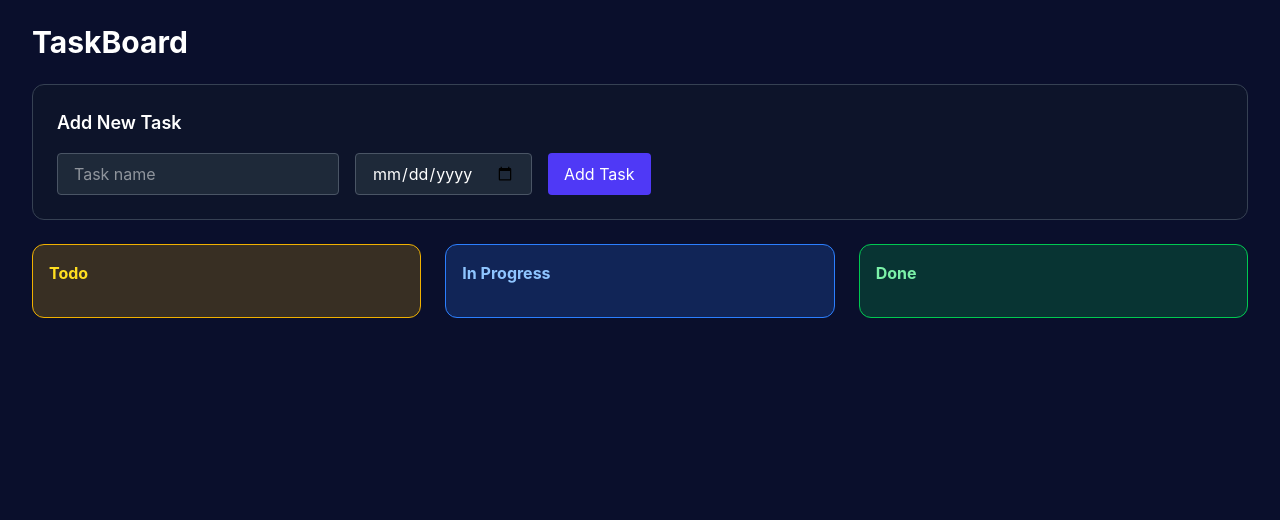
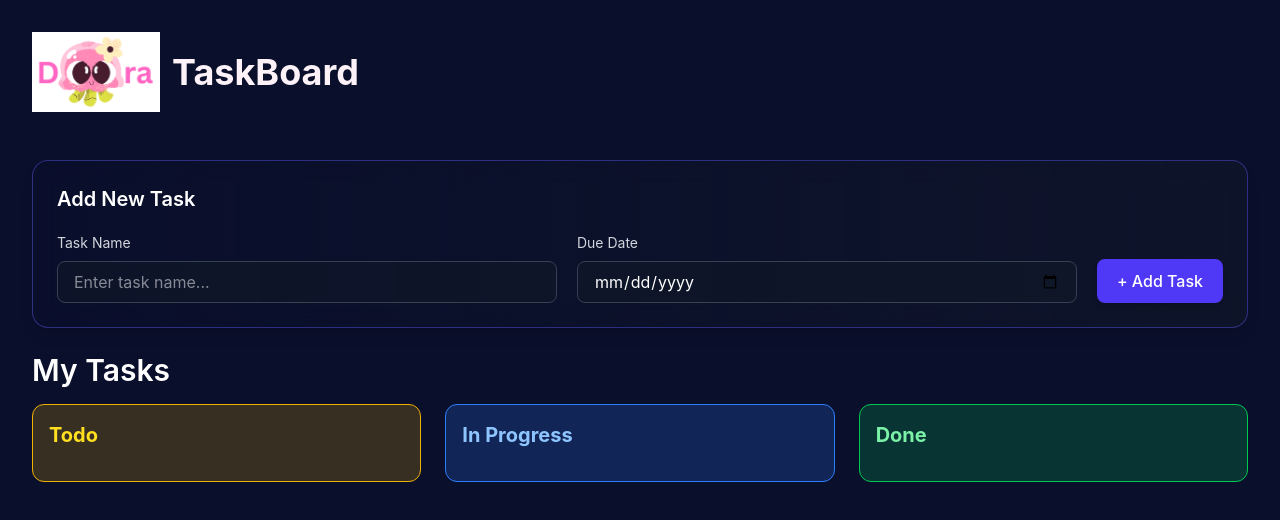
Before and after one commit to kajolsinghme/Doora, a React (Vite) app in the folder client/: page / in a window 1280 px wide. Shown: the top 520 px of the page. Built offline with nearby package versions, Linux system fonts and the light colour scheme.

Commit message:
refactor: add task actions and improve UI styling

```diff
--- a/client/src/App.jsx
+++ b/client/src/App.jsx
@@ -1,6 +1,6 @@
 import { useState } from "react";
 import { useDispatch, useSelector } from "react-redux";
-import { addTask } from "./features/tasks/taskSlice";
+import { addTask, deleteTask, updateStatus } from "./features/tasks/taskSlice";
 
 export default function App() {
   const [task, setTask] = useState({
@@ -28,100 +28,181 @@ export default function App() {
         id: crypto.randomUUID(),
         ...task,
         status: "todo",
-      })
+      }),
     );
 
     setTask({ name: "", dueDate: "" });
   };
 
+  const handleDelete = (id) => {
+    dispatch(deleteTask(id));
+  };
+
+  const handleStatusChange = (id, status) => {
+    dispatch(updateStatus({ id, status }));
+  };
+
   return (
-    <main className="bg-[#0a0f2c] min-h-screen px-8 py-6">
-      <h1 className="text-white text-3xl mb-6 font-bold">TaskBoard</h1>
+    <main className="bg-[#0a0f2c] max-w-full min-h-screen px-8 py-2">
+      <div className="flex items-center gap-3 mb-6">
+        <img
+          src="/doora.png"
+          alt="Doora Logo"
+          className="w-32 h-32 object-contain"
+        />
 
-      {/* Add Task Form */}
-      <section className="p-6 rounded-xl border border-gray-700 bg-gray-900/60 mb-6">
-        <h2 className="text-lg mb-4 text-white font-semibold">
-          Add New Task
-        </h2>
+        <h1 className="text-pink-50 text-4xl font-bold">TaskBoard</h1>
+      </div>
 
-        <div className="flex gap-4 flex-wrap">
+      <section
+        className="p-6 w-full rounded-2xl border border-indigo-500/40
+bg-linear-to-r froDatem-gray-800/60 to-gray-900/60 backdrop-blur-md shadow-lg"
+      >
+        <h1 className="text-xl mb-5 text-white font-semibold">Add New Task</h1>
+
+        <div className="flex items-end gap-5 flex-wrap">
+          <div className="flex flex-col flex-1 min-w-60">
+            <label className="text-sm text-gray-300 mb-2">Task Name</label>
             <input
               type="text"
               name="name"
               value={task.name}
               onChange={handleChange}
-            placeholder="Task name"
-            className="px-4 py-2 rounded bg-gray-800 text-white border border-gray-600"
+              placeholder="Enter task name..."
+              className="px-4 py-2 rounded-lg
+        bg-gray-900/70 border border-gray-700
+        text-white focus:outline-none focus:border-indigo-400
+        focus:ring-2 focus:ring-indigo-500/30 transition"
             />
+          </div>
 
+          <div className="flex flex-col flex-1 min-w-60">
+            <label className="text-sm text-gray-300 mb-2">Due Date</label>
             <input
               type="date"
               name="dueDate"
               value={task.dueDate}
               onChange={handleChange}
-            className="px-4 py-2 rounded bg-gray-800 text-white border border-gray-600"
+              className="px-4 py-2 rounded-lg
+        bg-gray-900/70 border border-gray-700
+        text-white focus:outline-none focus:border-indigo-400
+        focus:ring-2 focus:ring-indigo-500/30 transition"
             />
+          </div>
 
           <button
             onClick={handleAddTask}
-            className="px-4 py-2 bg-indigo-600 text-white rounded"
+            className="px-5 py-2 h-11 rounded-lg
+      bg-indigo-600 hover:bg-indigo-500
+      text-white font-medium transition
+      shadow-md hover:shadow-indigo-500/30 cursor-pointer"
           >
-            Add Task
+            + Add Task
           </button>
         </div>
       </section>
 
-      {/* Task Board */}
-      <section className="flex gap-6">
-        {/* Todo */}
+      <section className="mt-6 w-full">
+        <h1 className="text-white text-3xl mb-4 font-semibold">My Tasks</h1>
+
+        <div className="flex gap-6">
           <div className="flex-1 bg-yellow-500/20 border border-yellow-500 rounded-xl p-4">
-          <h3 className="text-yellow-300 font-bold mb-4">Todo</h3>
+            <h3 className="text-xl mb-4 text-yellow-300 font-bold">Todo</h3>
 
             {tasks
               .filter((t) => t.status === "todo")
               .map((task) => (
                 <div
                   key={task.id}
-                className="bg-yellow-600 p-3 rounded mb-2 text-white"
+                  className="bg-yellow-600 p-4 rounded-lg mb-3 text-white"
                 >
-                <h4>{task.name}</h4>
-                <p className="text-sm text-gray-200">Due {task.dueDate}</p>
+                  <h3 className="text-lg font-semibold">{task.name}</h3>
+                  <p className="text-sm text-gray-300">Due {task.dueDate}</p>
+
+                  <div className="flex gap-2 mt-3">
+                    <button
+                      onClick={() => handleStatusChange(task.id, "in-progress")}
+                      className="px-2 py-1 bg-blue-600 rounded text-sm cursor-pointer"
+                    >
+                      Move to Progress
+                    </button>
+
+                    <button
+                      onClick={() => handleDelete(task.id)}
+                      className="px-2 py-1 bg-red-600 rounded text-sm cursor-pointer"
+                    >
+                      Delete
+                    </button>
+                  </div>
                 </div>
               ))}
           </div>
 
-        {/* In Progress */}
           <div className="flex-1 bg-blue-500/20 border border-blue-500 rounded-xl p-4">
-          <h3 className="text-blue-300 font-bold mb-4">In Progress</h3>
+            <h3 className="text-xl mb-4 text-blue-300 font-bold">
+              In Progress
+            </h3>
 
             {tasks
               .filter((t) => t.status === "in-progress")
               .map((task) => (
                 <div
                   key={task.id}
-                className="bg-blue-700 p-3 rounded mb-2 text-white"
+                  className="bg-blue-800 p-4 rounded-lg mb-3 text-white"
                 >
-                <h4>{task.name}</h4>
-                <p className="text-sm text-gray-200">Due {task.dueDate}</p>
+                  <h3 className="text-lg font-semibold">{task.name}</h3>
+                  <p className="text-sm text-gray-300">Due {task.dueDate}</p>
+
+                  <div className="flex gap-2 mt-3">
+                    <button
+                      onClick={() => handleStatusChange(task.id, "done")}
+                      className="px-2 py-1 bg-green-600 rounded text-sm cursor-pointer"
+                    >
+                      Mark Done
+                    </button>
+
+                    <button
+                      onClick={() => handleDelete(task.id)}
+                      className="px-2 py-1 bg-red-600 rounded text-sm cursor-pointer"
+                    >
+                      Delete
+                    </button>
+                  </div>
                 </div>
               ))}
           </div>
 
-        {/* Done */}
           <div className="flex-1 bg-green-500/20 border border-green-500 rounded-xl p-4">
-          <h3 className="text-green-300 font-bold mb-4">Done</h3>
+            <h3 className="text-xl mb-4 text-green-300 font-bold">Done</h3>
 
             {tasks
               .filter((t) => t.status === "done")
               .map((task) => (
                 <div
                   key={task.id}
-                className="bg-green-700 p-3 rounded mb-2 text-white"
+                  className="bg-green-800 p-4 rounded-lg mb-3 text-white"
                 >
-                <h4>{task.name}</h4>
-                <p className="text-sm text-gray-200">Due {task.dueDate}</p>
+                  <h3 className="text-lg font-semibold">{task.name}</h3>
+                  <p className="text-sm text-gray-300">Due {task.dueDate}</p>
+
+                  <div className="flex gap-2 mt-3">
+                    <button
+                      onClick={() => handleStatusChange(task.id, "todo")}
+                      className="px-2 py-1 bg-yellow-600 rounded text-sm"
+                    >
+                      Move Back
+                    </button>
+
+                    <button
+                      onClick={() => handleDelete(task.id)}
+                      className="px-2 py-1 bg-red-600 rounded text-sm"
+                    >
+                      Delete
+                    </button>
+                  </div>
                 </div>
               ))}
+          </div>
         </div>
       </section>
     </main>
```
Lines whose indentation alone changed are shown as unchanged.
